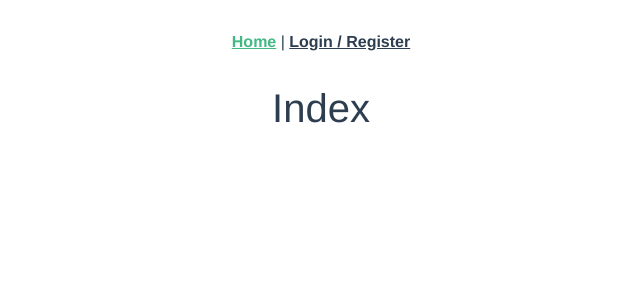
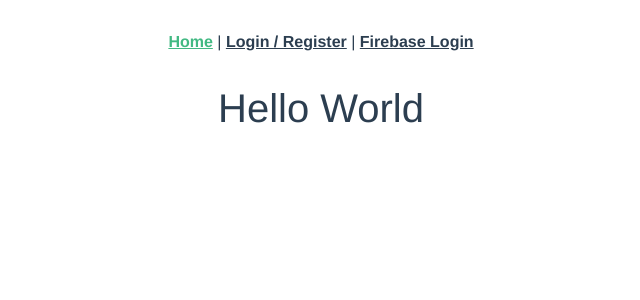
Before and after one commit to alexandrespindola/authentication_vue, a Vue app: page / in a window 1280 px wide. Shown: the top 300 px of the page, without its empty margins (319-959 px from the left). Built offline with nearby package versions, Linux system fonts and the light colour scheme; no server answers.

Commit message:
chore: Update npm dependencies and add FirebaseView component

```diff
--- a/package.json
+++ b/package.json
@@ -11,6 +11,7 @@
     "@popperjs/core": "^2.11.8",
     "bootstrap": "^5.3.3",
     "core-js": "^3.8.3",
+    "firebase": "^10.12.4",
     "vue": "^3.2.13",
     "vue-router": "^4.0.3"
   },
--- a/src/App.vue
+++ b/src/App.vue
@@ -1,7 +1,8 @@
 <template>
   <nav>
     <router-link to="/">Home</router-link> |
-    <router-link to="/auth">Login / Register</router-link>
+    <router-link to="/auth">Login / Register</router-link> |
+    <router-link to="/firebase">Firebase Login</router-link>
   </nav>
   <router-view/>
 </template>
--- a/src/main.ts
+++ b/src/main.ts
@@ -1,7 +1,25 @@
 import { createApp } from 'vue'
 import App from './App.vue'
 import router from './router'
+
+// Bootstrap
 import "bootstrap/dist/css/bootstrap.min.css"
 import "bootstrap"
 
+// Firebase
+import { initializeApp } from "firebase/app";
+
+// Your web app's Firebase configuration
+const firebaseConfig = {
+    apiKey: process.env.VUE_APP_API_KEY,
+    authDomain: process.env.VUE_APP_AUTH_DOMAIN,
+    projectId: process.env.VUE_APP_PROJECT_ID,
+    storageBucket: process.env.VUE_APP_STORAGE_BUCKET,
+    messagingSenderId: process.env.VUE_APP_MESSAGING_SENDER_ID,
+    appId: process.env.VUE_APP_APP_ID
+  };
+
+// Initialize Firebase
+initializeApp(firebaseConfig);
+
 createApp(App).use(router).mount('#app')
--- a/src/router/index.ts
+++ b/src/router/index.ts
@@ -1,6 +1,7 @@
 import { createRouter, createWebHistory, RouteRecordRaw } from 'vue-router'
 import HomeView from '../views/HomeView.vue'
 import AuthView from '../views/AuthView.vue'
+import FirebaseView from '../views/FirebaseView.vue'
 
 const routes: Array<RouteRecordRaw> = [
   {
@@ -12,6 +13,11 @@ const routes: Array<RouteRecordRaw> = [
     path: '/auth',
     name: 'auth',
     component: AuthView
+  },
+  {
+    path: '/firebase',
+    name: 'firebase',
+    component: FirebaseView
   }
 ]
 
--- /dev/null
+++ b/src/views/FirebaseView.vue
@@ -0,0 +1,8 @@
+<template>
+    <div>
+      <h1>Firebase</h1>
+    </div>
+</template>
+
+<script>
+</script>
--- a/src/views/HomeView.vue
+++ b/src/views/HomeView.vue
@@ -1,6 +1,6 @@
 <template>
-  <h1>Index</h1>
+  <h1>Hello World</h1>
 </template>
 
-<script lang="ts" setup>
+<script lang="ts">
 </script>
--- a/tsconfig.json
+++ b/tsconfig.json
@@ -31,6 +31,7 @@
     "src/**/*.ts",
     "src/**/*.tsx",
     "src/**/*.vue",
+    "src/vue-shims.d.ts",
     "tests/**/*.ts",
     "tests/**/*.tsx"
   ],
```
Also changed, not shown: 2 other files (tests, documents, lock files or other folders).
